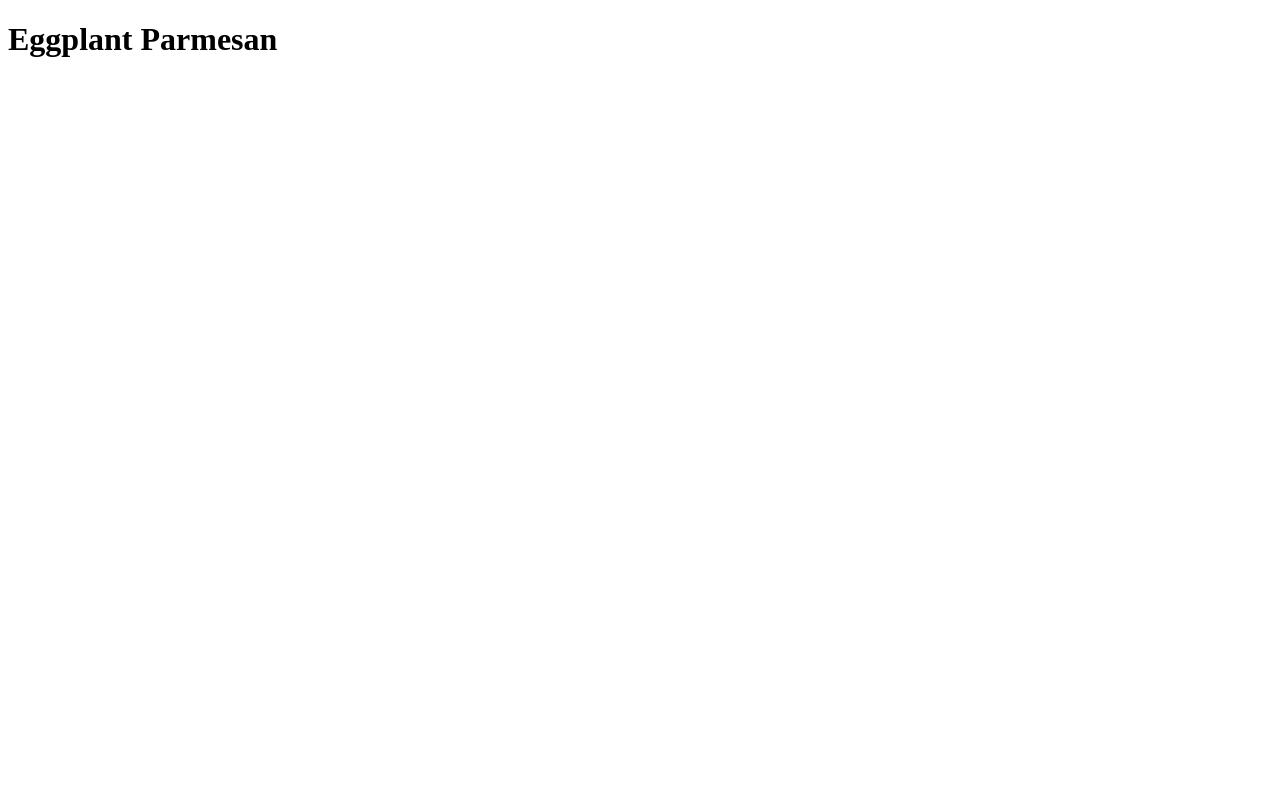
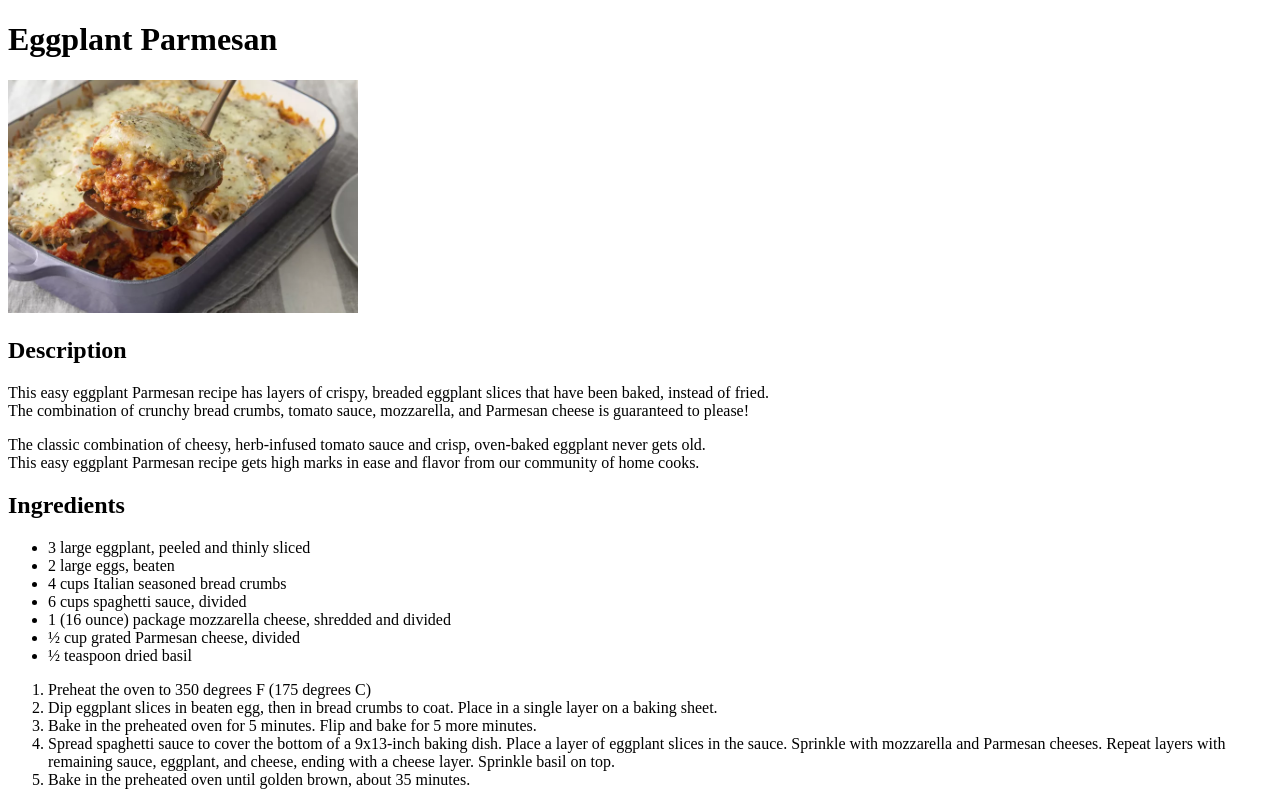
Before and after one commit to Victorkeo/recipes, a plain HTML site: page recipes/eggplantparmesan.html in a window 1280 px wide. Drawn offline with Linux system fonts and the light colour scheme.

Commit message:
Modified index.html and eggplantparmesan.html

```diff
--- a/recipes/eggplantparmesan.html
+++ b/recipes/eggplantparmesan.html
@@ -6,5 +6,26 @@
     </head>
     <body>
         <h1>Eggplant Parmesan</h1>
+        <img src="../img/eggpantparmesan.png" alt="A delicious Eggplant Parmesan" width="350">
+        <h2>Description</h2>
+        <p>This easy eggplant Parmesan recipe has layers of crispy, breaded eggplant slices that have been baked, instead of fried.<br> The combination of crunchy bread crumbs, tomato sauce, mozzarella, and Parmesan cheese is guaranteed to please!</p>
+        <p>The classic combination of cheesy, herb-infused tomato sauce and crisp, oven-baked eggplant never gets old.<br>
+        This easy eggplant Parmesan recipe gets high marks in ease and flavor from our community of home cooks.</p>
+        <h2>Ingredients</h2>
+        <ul>
+            <li>3 large eggplant, peeled and thinly sliced</li>
+            <li>2 large eggs, beaten</li>
+            <li>4 cups Italian seasoned bread crumbs</li>
+            <li>6 cups spaghetti sauce, divided</li>
+            <li>1 (16 ounce) package mozzarella cheese, shredded and divided</li>
+            <li>½ cup grated Parmesan cheese, divided</li>
+            <li>½ teaspoon dried basil</li>
+        </ul>
+        <ol>
+            <li>Preheat the oven to 350 degrees F (175 degrees C)</li>
+            <li>Dip eggplant slices in beaten egg, then in bread crumbs to coat. Place in a single layer on a baking sheet. </li>
+            <li> Bake in the preheated oven for 5 minutes. Flip and bake for 5 more minutes. </li>
+            <li>Spread spaghetti sauce to cover the bottom of a 9x13-inch baking dish. Place a layer of eggplant slices in the sauce. Sprinkle with mozzarella and Parmesan cheeses. Repeat layers with remaining sauce, eggplant, and cheese, ending with a cheese layer. Sprinkle basil on top. </li>
+            <li>Bake in the preheated oven until golden brown, about 35 minutes.</li>
     </body>
-</html>
+</htm
```
Also changed, not shown: index.html (+2 -1 lines), img/eggpantparmesan.png (added).
